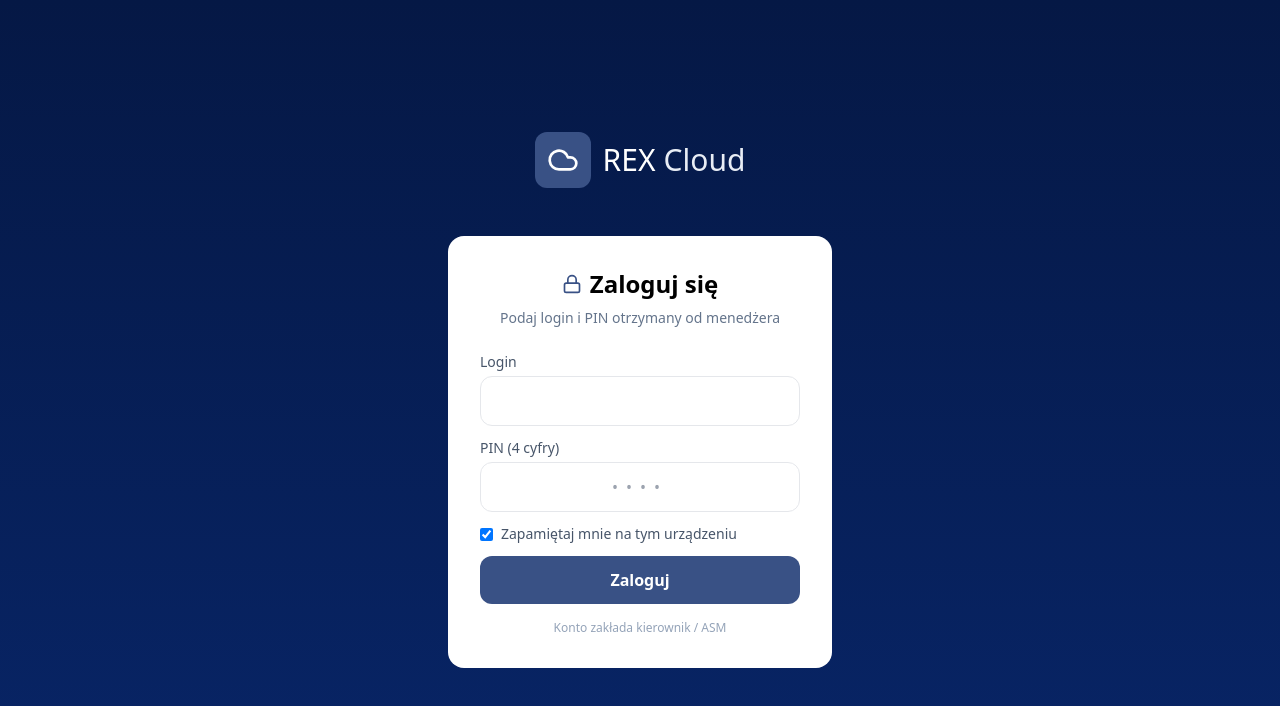
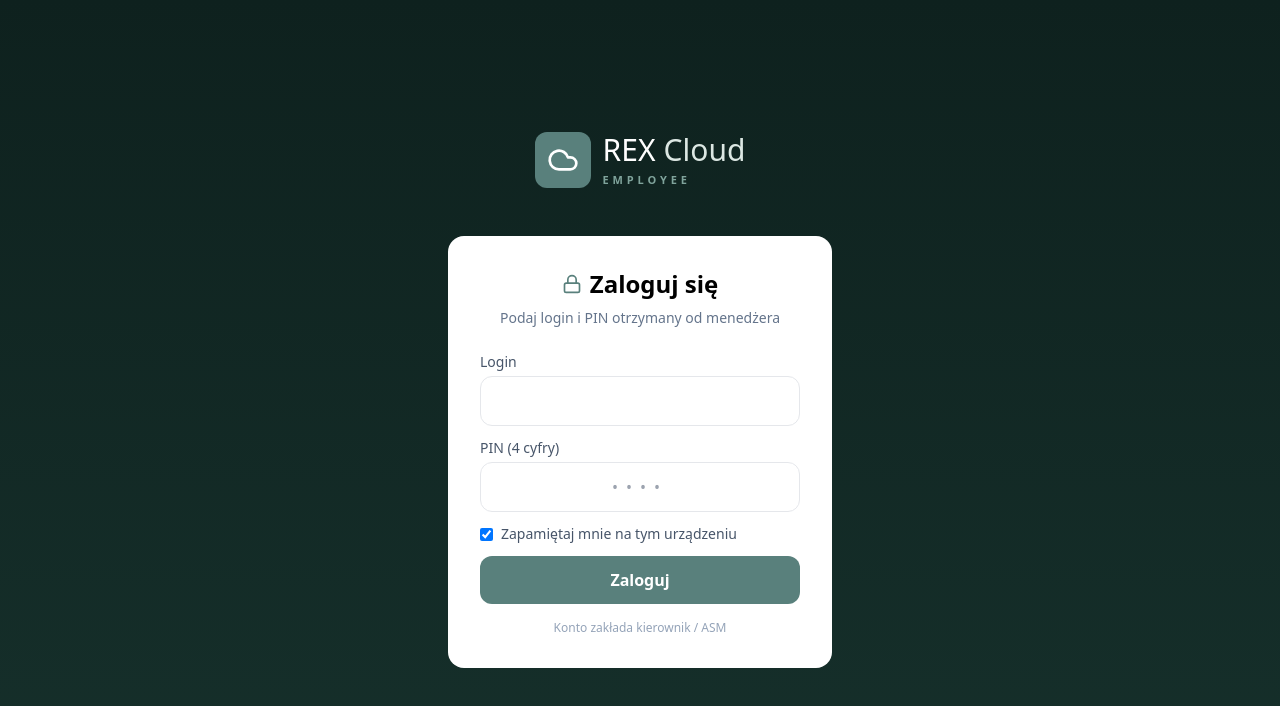
Before and after one commit to szewczykmarcin12-coder/rex-cloud-app, a React (Vite) app: page / in a window 1280 px wide. Shown: the top 706 px of the page. Built offline with nearby package versions, Linux system fonts and the light colour scheme.

Commit message:
Add files via upload

```diff
--- a/index.html
+++ b/index.html
@@ -3,7 +3,7 @@
   <head>
     <meta charset="UTF-8" />
     <meta name="viewport" content="width=device-width, initial-scale=1.0" />
-    <title>REX Cloud</title>
+    <title>REX Cloud EMPLOYEE</title>
     <script src="https://cdn.tailwindcss.com"></script>
   </head>
   <body>
--- a/src/main.jsx
+++ b/src/main.jsx
@@ -9,16 +9,16 @@ const API_BASE = 'https://rex-cloud-backend.vercel.app/api';
 const DEFAULT_LOCATION = 'Popeyes PLK Kraków Galeria Krakowska';
 
 const colors = {
-  primary: { darkest: '#082567', dark: '#213b76', medium: '#395185', light: '#526695', bg: '#e8edf5', bgLight: '#f1f4f9' },
+  primary: { darkest: '#16302B', dark: '#264A43', medium: '#59807c', light: '#7FA39B', bg: '#DCE7E3', bgLight: '#F0F5F3' },
   accent: { dark: '#FDA785', medium: '#FFBF99', light: '#FBCEB1', bg: '#FFF5EE' }
 };
 
 // Station color palette (matches Excel matrix sections)
 const stationColors = {
   'PANIEROWANIE': '#7CB342', 'SMAŻENIE': '#E74C3C', 'KANAPKI / WRAPY': '#00A3E0',
-  'KONTROLER': '#1E3A8A', 'WSPARCIE WIECZORNE / FLEX': '#9C27B0', 'DISPATCHER': '#FF7043',
+  'KONTROLER': '#2F5D8A', 'WSPARCIE WIECZORNE / FLEX': '#9C27B0', 'DISPATCHER': '#FF7043',
   'PHU': '#00897B', 'DESERY / NAPOJE': '#EC407A', 'FRYTKI': '#FBC02D', 'ZMYWAK': '#64748B',
-  'PREP': '#8D6E63', 'DOSTAWA': '#5C6BC0', 'MANAGER': '#082567', 'MGR FUNKCYJNE': '#455A64',
+  'PREP': '#8D6E63', 'DOSTAWA': '#5C6BC0', 'MANAGER': '#16302B', 'MGR FUNKCYJNE': '#455A64',
   'SZKOLENIA': '#26A69A', 'TRAINING': '#26A69A', 'INSTRUKTOR': '#00796B'
 };
 const stationColor = (s) => stationColors[(s || '').toUpperCase()] || colors.primary.medium;
@@ -161,11 +161,11 @@ const LoginScreen = ({ onLogin }) => {
   };
 
   return (
-    <div className="min-h-screen flex items-center justify-center p-6" style={{background: 'linear-gradient(to bottom, #051845, '+colors.primary.darkest+')'}}>
+    <div className="min-h-screen flex items-center justify-center p-6" style={{background: 'linear-gradient(to bottom, #0E211E, '+colors.primary.darkest+')'}}>
       <div className="w-full max-w-sm">
         <div className="flex items-center justify-center gap-3 mb-12">
           <div className="w-14 h-14 rounded-xl flex items-center justify-center" style={{backgroundColor: colors.primary.medium}}><Cloud size={32} className="text-white" /></div>
-          <div><span className="text-white text-3xl font-light">REX</span><span className="text-3xl font-light ml-2" style={{color: colors.primary.bg}}>Cloud</span></div>
+          <div><span className="text-white text-3xl font-light">REX</span><span className="text-3xl font-light ml-2" style={{color: colors.primary.bg}}>Cloud</span><span className="block text-[11px] font-bold tracking-[0.35em] mt-1" style={{color: colors.primary.light}}>EMPLOYEE</span></div>
         </div>
         <div className="bg-white rounded-2xl p-8">
           {step === 'login' ? (<>
@@ -231,7 +231,7 @@ const Sidebar = ({ isOpen, onClose, currentPage, onNavigate, user, onLogout }) =
   const initials = (user.display || user.name).split(' ').map(n => n[0]).join('').slice(0, 2).toUpperCase();
   return (<>{isOpen && <div className="fixed inset-0 bg-black/50 z-40" onClick={onClose} />}
     <div className={'fixed top-0 left-0 h-full w-72 bg-white z-50 transform transition-transform flex flex-col ' + (isOpen ? 'translate-x-0' : '-translate-x-full')}>
-      <div className="p-4 pt-8" style={{background: 'linear-gradient(to right, '+colors.primary.darkest+', '+colors.primary.dark+')'}}><div className="flex items-center gap-2 mb-4"><Cloud size={24} className="text-white" /><span className="text-white text-lg font-light">REX <span style={{color: colors.primary.bg}}>Cloud</span></span></div></div>
+      <div className="p-4 pt-8" style={{background: 'linear-gradient(to right, '+colors.primary.darkest+', '+colors.primary.dark+')'}}><div className="flex items-center gap-2 mb-4"><Cloud size={24} className="text-white" /><span className="text-white text-lg font-light">REX <span style={{color: colors.primary.bg}}>Cloud</span> <span className="text-[10px] font-bold tracking-widest align-middle" style={{color: colors.primary.light}}>EMPLOYEE</span></span></div></div>
       <div className="p-4 border-b flex items-center gap-3"><div className="w-12 h-12 rounded-full flex items-center justify-center text-white font-semibold" style={{backgroundColor: colors.primary.medium}}>{initials}</div><div><p className="font-semibold text-sm">{user.display || user.name}</p><p className="text-slate-500 text-xs">Pracownik</p></div></div>
       <nav className="p-4 flex-1">{items.map(item => (<button key={item.id} onClick={() => { onNavigate(item.id); onClose(); }} className="w-full flex items-center gap-4 px-4 py-3 rounded-xl" style={currentPage === item.id ? {backgroundColor: colors.primary.bg, color: colors.primary.dark} : {color: '#475569'}}><item.icon size={20} /><span className="font-medium">{item.label}</span></button>))}</nav>
       <div className="p-4 border-t"><button onClick={() => { onLogout(); onClose(); }} className="w-full flex items-center gap-4 px-4 py-3 rounded-xl text-red-600"><LogOut size={20} /><span className="font-medium">Wyloguj się</span></button></div>
@@ -431,10 +431,10 @@ const HoursPage = ({ shifts }) => {
 
 const AboutPage = () => (
   <div className="min-h-screen bg-slate-50 p-4 pb-24"><div className="bg-white rounded-2xl overflow-hidden">
-    <div className="p-8 text-center" style={{background: 'linear-gradient(to right, '+colors.primary.darkest+', '+colors.primary.dark+')'}}><Cloud size={40} className="text-white mx-auto mb-4" /><span className="text-white text-2xl font-light">REX <span style={{color: colors.primary.bg}}>Cloud</span></span><p className="mt-2" style={{color: colors.primary.bg}}>v3.0</p></div>
+    <div className="p-8 text-center" style={{background: 'linear-gradient(to right, '+colors.primary.darkest+', '+colors.primary.dark+')'}}><Cloud size={40} className="text-white mx-auto mb-4" /><span className="text-white text-2xl font-light">REX <span style={{color: colors.primary.bg}}>Cloud</span></span><p className="mt-1 text-[11px] font-bold tracking-[0.3em]" style={{color: colors.primary.light}}>EMPLOYEE</p><p className="mt-1" style={{color: colors.primary.bg}}>v4.0 · WorkRhythm</p></div>
     <div className="p-6 space-y-4">
       <div className="rounded-xl p-4" style={{backgroundColor: colors.primary.bg}}><span className="font-semibold" style={{color: colors.primary.darkest}}>Jak to działa</span><ul className="text-sm mt-2 space-y-1" style={{color: colors.primary.dark}}><li>• Logujesz się swoim imieniem lub nazwiskiem</li><li>• Widzisz swój grafik ułożony przez kierownika</li><li>• Grafik pochodzi z matrycy Excel</li></ul></div>
-      <p className="text-slate-500 text-sm text-center">© 2025 REX Cloud by M. Szewczyk</p>
+      <p className="text-slate-500 text-sm text-center">© 2026 REX Cloud EMPLOYEE by M. Szewczyk</p>
     </div>
   </div></div>
 );
@@ -572,7 +572,7 @@ function REXCloudApp() {
   return (
     <div className="min-h-screen bg-slate-50">
       <Sidebar isOpen={sidebar} onClose={() => setSidebar(false)} currentPage={page} onNavigate={setPage} user={currentUser} onLogout={handleLogout} />
-      <Header title={titles[page] || 'REX Cloud'} onMenuClick={() => setSidebar(true)} />
+      <Header title={titles[page] || 'REX Cloud EMPLOYEE'} onMenuClick={() => setSidebar(true)} />
       {loading ? (<div className="flex items-center justify-center py-20"><Cloud size={48} style={{color: colors.primary.medium}} className="animate-pulse" /></div>) : (<>
         {page === 'home' && <HomePage nextShift={nextShift} onNavigateToShifts={() => setPage('shifts')} monthHours={monthHours} monthShiftCount={monthShifts.length} />}
         {page === 'shifts' && <ShiftsPage date={date} onDateChange={setDate} shifts={shifts} onOpenTeam={openTeam} />}
```
